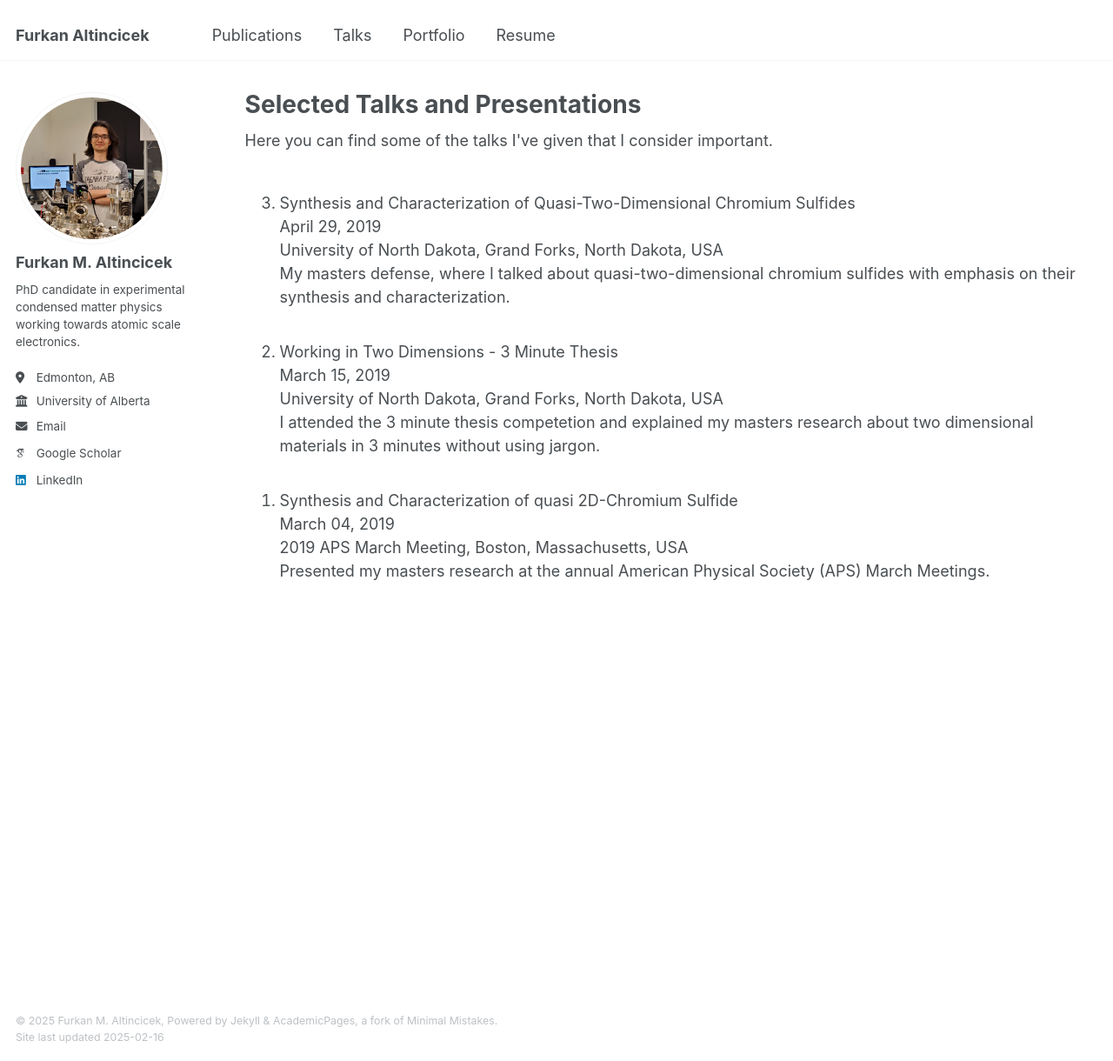
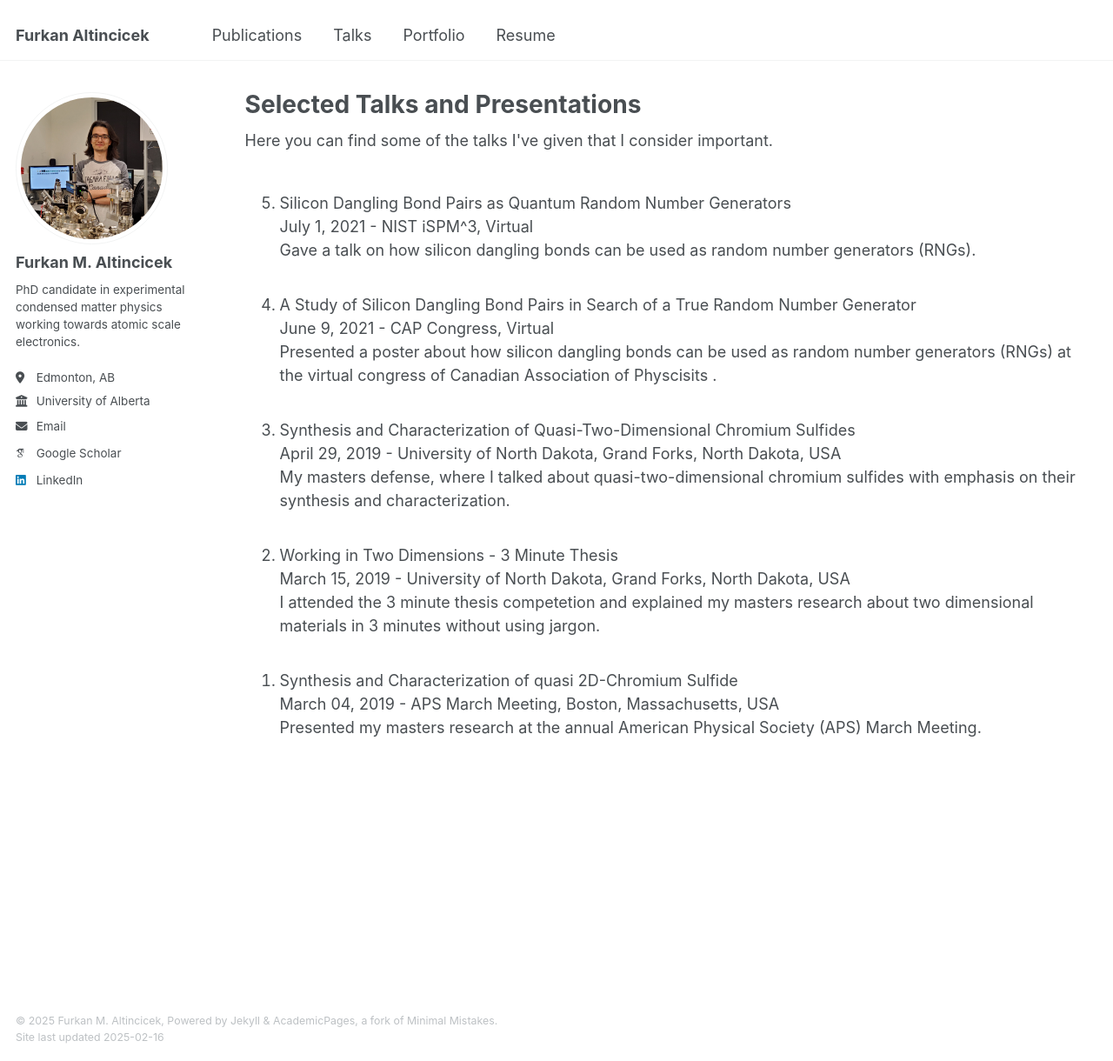
Before and after one commit to faltincicek/faltincicek.github.io, a Jekyll site: the page built from _pages/talks.html, in a window 1280 px wide and 1220 px high. Shown: the whole window at 87% size. Built offline with Jekyll 4.4.1, drawn with Linux system fonts in a browser that asks for light colours; some web fonts are replaced.

Commit message:
Update talks.html

```diff
--- a/_pages/talks.html
+++ b/_pages/talks.html
@@ -10,24 +10,33 @@ Here you can find some of the talks I've given that I consider important.<br><br
 <ol reversed>
 
 <li>
+Silicon Dangling Bond Pairs as Quantum Random Number Generators <br>
+July 1, 2021 - NIST iSPM^3, Virtual<br>
+Gave a talk on how silicon dangling bonds can be used as random number generators (RNGs).<br><br>
+</li>
+
+<li>
+A Study of Silicon Dangling Bond Pairs in Search of a True Random Number Generator <br>
+June 9, 2021 - CAP Congress, Virtual<br>
+Presented a poster about how silicon dangling bonds can be used as random number generators (RNGs) at the virtual congress of Canadian Association of Physcisits .<br><br>
+</li>
+
+<li>
 Synthesis and Characterization of Quasi-Two-Dimensional Chromium Sulfides <br>
-  April 29, 2019<br>
-University of North Dakota, Grand Forks, North Dakota, USA<br>
+April 29, 2019 - University of North Dakota, Grand Forks, North Dakota, USA<br>
 My masters defense, where I talked about quasi-two-dimensional chromium sulfides with emphasis on their synthesis and characterization.<br><br>
 </li>
 
 <li>
 Working in Two Dimensions - 3 Minute Thesis <br>
-  March 15, 2019<br>
-University of North Dakota, Grand Forks, North Dakota, USA<br>
+March 15, 2019 - University of North Dakota, Grand Forks, North Dakota, USA<br>
 I attended the 3 minute thesis competetion and explained my masters research about two dimensional materials in 3 minutes without using jargon.<br><br>
 </li>
 
 <li>
 Synthesis and Characterization of quasi 2D-Chromium Sulfide<br>
-  March 04, 2019<br>
-2019 APS March Meeting, Boston, Massachusetts, USA<br>
-Presented my masters research at the annual American Physical Society (APS) March Meetings.<br><br>
+March 04, 2019 - APS March Meeting, Boston, Massachusetts, USA<br>
+Presented my masters research at the annual American Physical Society (APS) March Meeting.<br><br>
 </li>
 
 </ol>
```
